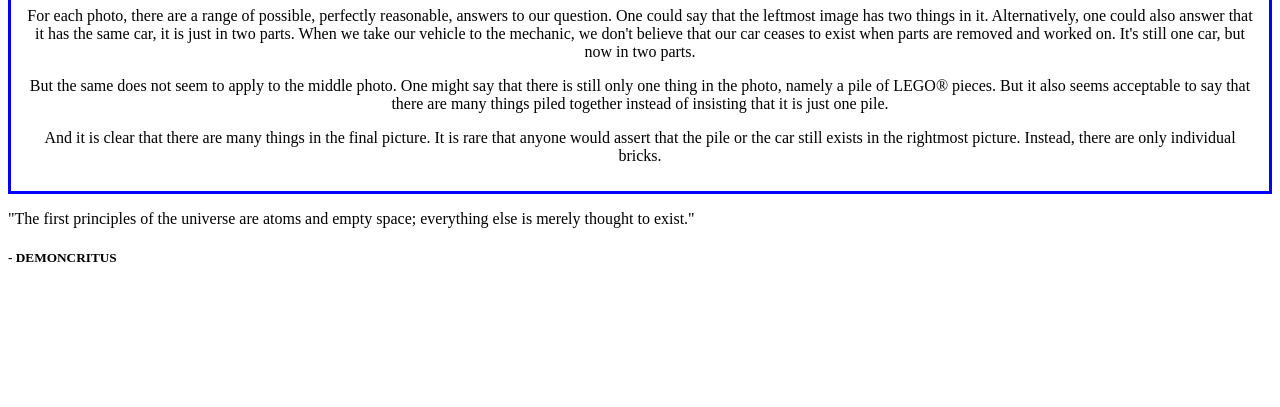
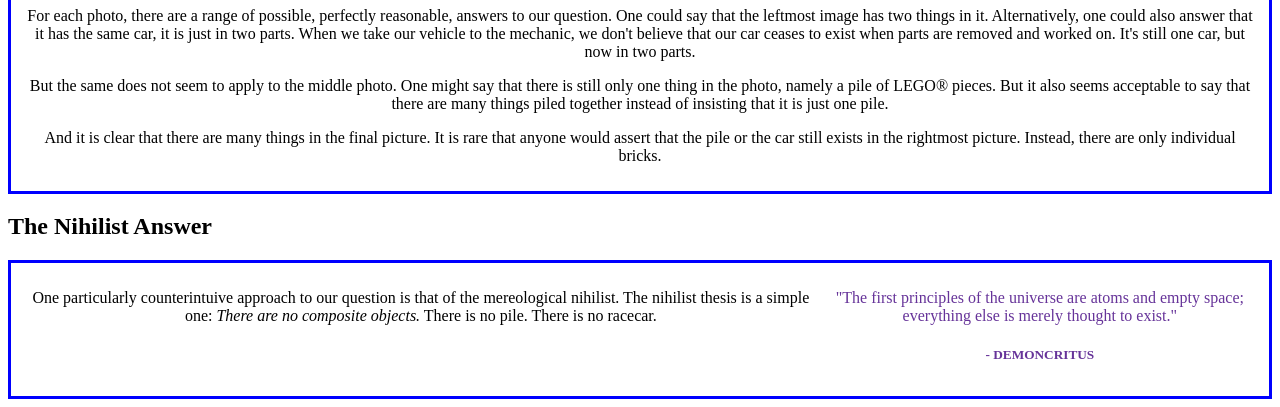
Before and after one commit to LaunchCodeAllhubs/js-assignment-4-html-me-something-SocraticProf, a website: page index.html in a window 1280 px wide. Shown: the part 1206-1613 px from the top of the page. Before the commit the page ends 1494 px from the top, so only its background shows below. Drawn offline with Linux system fonts and the light colour scheme.

Commit message:
began nihilism section

```diff
--- a/index.html
+++ b/index.html
@@ -72,10 +72,20 @@
                And it is clear that there are many things in the final picture. It is rare that anyone would assert that the pile or the car still exists in the rightmost picture. Instead, there are only individual bricks.
             </p>
          </div>
-         <article id="quote">
-            <p>"The first principles of the universe are atoms and empty space; everything else is merely thought to exist."</p>
-            <h5>- DEMONCRITUS</h5>
-         </article>
+         <div class="primary-vert">
+            <div>
+               <h2>The Nihilist Answer</h2>
+            </div>
+            <div class="secondary text">
+               <p>
+               One particularly counterintuive approach to our question is that of the mereological nihilist. The nihilist thesis is a simple one: <em>There are no composite objects.</em> There is no pile. There is no racecar.
+               </p>
+               <article id="quote">
+               <p>"The first principles of the universe are atoms and empty space; everything else is merely thought to exist."</p>
+               <h5>- DEMONCRITUS</h5>
+               </article>
+            </div>
+         </div>
       </main>
    </body>
 </html>
--- a/styles.css
+++ b/styles.css
@@ -52,3 +52,8 @@ img {
     padding: 8px;
     background-color: red;
 }
+
+#quote {
+    color: rebeccapurple;
+    font-size: 22;
+}
```
